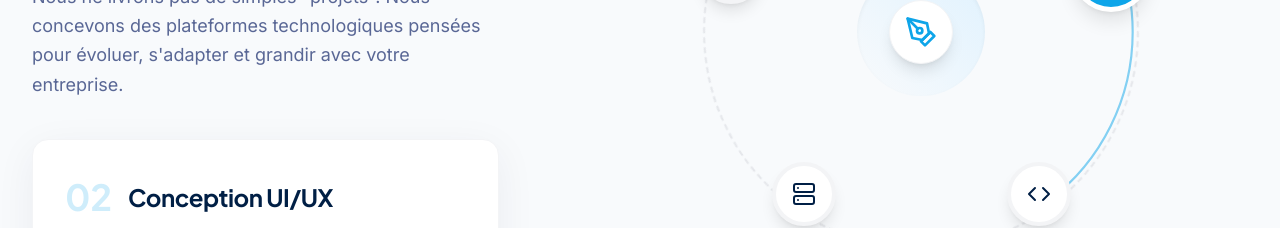
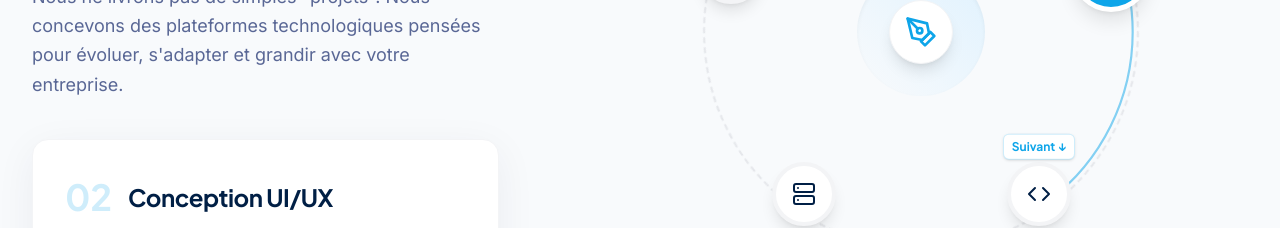
Before and after one commit to Lodgic-LLC/Landing-Website, a Next.js app: page / in a window 1280 px wide. Shown: the part 1100-1328 px from the top of the page. Built offline with nearby package versions, Linux system fonts and the light colour scheme; a web font is replaced by a local one.

Commit message:
added cursor

```diff
--- a/src/components/pages/home/Features.tsx
+++ b/src/components/pages/home/Features.tsx
@@ -162,6 +162,7 @@ export default function Features() {
               {steps.map((step, idx) => {
                 const Icon = step.icon
                 const isActive = activeIdx === idx
+                const isNext = (activeIdx + 1) % steps.length === idx
 
                 return (
                   <div
@@ -170,6 +171,13 @@ export default function Features() {
                     style={{ left: step.pos.left, top: step.pos.top }}
                   >
                     <div className="relative -translate-x-1/2 -translate-y-1/2 flex items-center justify-center group cursor-pointer" onClick={() => setActiveIdx(idx)}>
+
+                      {/* Interaction hint for the Next Step */}
+                      {isNext && (
+                        <div className="absolute -top-6 whitespace-nowrap text-xs font-sofia-bold text-[#0EA5E9] animate-bounce px-2 py-1 bg-white rounded-md shadow-sm border border-[#0EA5E9]/20 z-20 pointer-events-none">
+                          Suivant ↓
+                        </div>
+                      )}
 
                       {/* Active ping ring */}
                       {isActive && (
```
